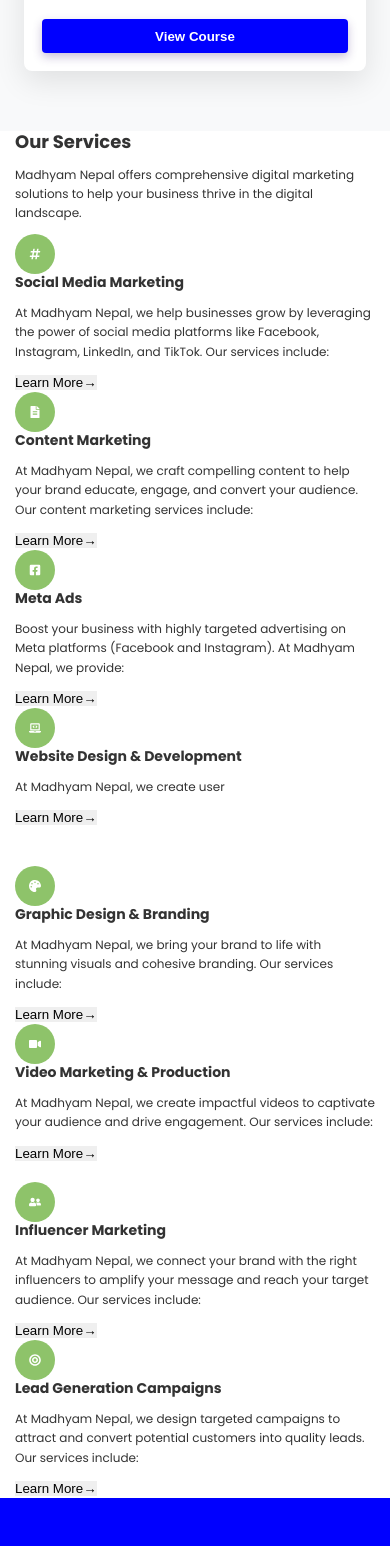
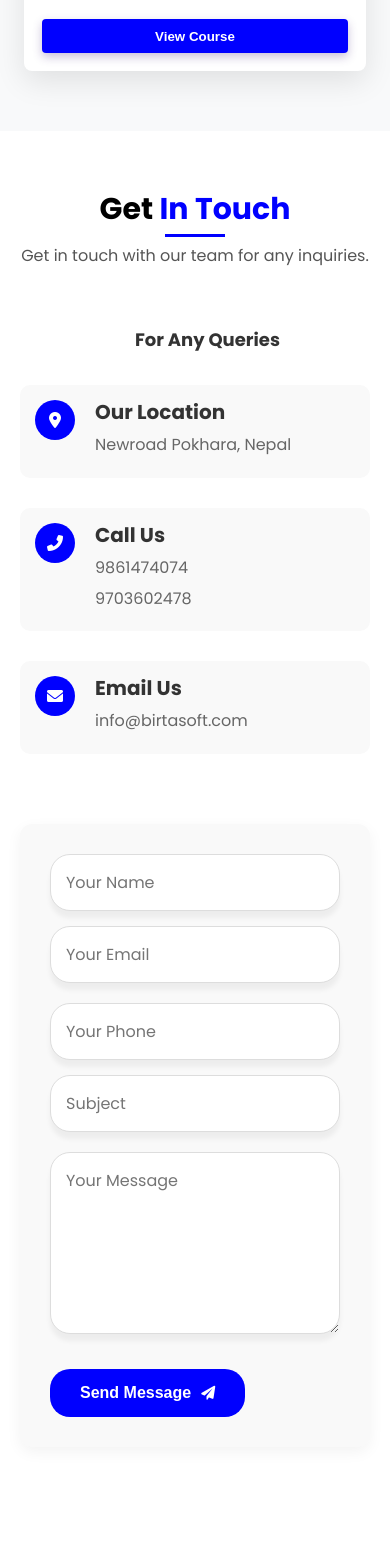
Before and after one commit to anushadhakal/BirtaAcademy, a React (Vite) app: page / in a window 390 px wide. Shown: the part 3980-5526 px from the top of the page. Built offline with nearby package versions, Linux system fonts and the light colour scheme.

Commit message:
final changes

```diff
--- a/src/components/Contact/Contact.jsx
+++ b/src/components/Contact/Contact.jsx
@@ -1,181 +1,146 @@
-// Services.jsx
-import React, { useState, useRef, useEffect } from 'react';
-import {
-  FaHashtag,
-  FaFileAlt,
-  FaFacebookSquare,
-  FaLaptopCode,
-  FaPalette,
-  FaVideo,
-  FaUserFriends,
-  FaBullseye
-} from 'react-icons/fa';
+// ContactUs.jsx
+import React, { useState } from 'react';
 import styles from './Contact.module.css';
 
-const ServiceCard = ({ title, description, icon, color, path, standardHeight, updateStandardHeight }) => {
-  const [expanded, setExpanded] = useState(false);
-  const cardRef = useRef(null);
-  const contentRef = useRef(null);
+const Contact = () => {
+  const [formData, setFormData] = useState({
+    name: '',
+    email: '',
+    phone: '',
+    subject: '',
+    message: ''
+  });
 
-  // Split description into short and full versions
-  const shortDescription = description.split('-')[0].trim();
+  const handleChange = (e) => {
+    const { name, value } = e.target;
+    setFormData(prevState => ({
+      ...prevState,
+      [name]: value
+    }));
+  };
 
-  // Contribute to finding the tallest card height
-  useEffect(() => {
-    if (cardRef.current && !expanded && updateStandardHeight) {
-      // Get natural height of this card
-      const naturalHeight = cardRef.current.scrollHeight;
-      updateStandardHeight(naturalHeight);
-    }
-  }, [updateStandardHeight]);
-
-  const toggleExpand = () => {
-    setExpanded(!expanded);
+  const handleSubmit = (e) => {
+    e.preventDefault();
+    setFormData({
+      name: '',
+      email: '',
+      phone: '',
+      subject: '',
+      message: ''
+    });
   };
 
   return (
-    <div
-      ref={cardRef}
-      className={styles.card}
-      style={{
-        '--card-accent-color': color,
-        height: expanded ? 'auto' : standardHeight ? `${standardHeight}px` : 'auto',
-        transition: 'height 0.3s ease',
-        zIndex: expanded ? '10' : 'auto'
-      }}
-    >
-      <div className={styles.iconWrapper} style={{ backgroundColor: color }}>
-        {icon}
-      </div>
-      <div className={styles.bubbles}>
-        <span className={styles.bubble}></span>
-        <span className={styles.bubble}></span>
-        <span className={styles.bubble}></span>
-      </div>
-      <h3 className={styles.cardTitle}>{title}</h3>
-      <div className={styles.cardDescription} ref={contentRef}>
-        {expanded ? (
-          <div dangerouslySetInnerHTML={{ __html: description.replace(/\n/g, '<br>').replace(/-/g, '• ') }} />
-        ) : (
-          <p>{shortDescription}</p>
-        )}
-      </div>
-      <button className={styles.learnMore} onClick={toggleExpand}>
-        <span>{expanded ? "Show Less" : "Learn More"}</span>
-        <span className={`${styles.arrow} ${expanded ? styles.rotated : ''}`}>
-          {expanded ? "↑" : "→"}
-        </span>
-      </button>
-    </div>
-  );
-};
-
-const Services = () => {
-  // State to track standard height for all cards
-  const [standardHeight, setStandardHeight] = useState(null);
-  const [cardsRendered, setCardsRendered] = useState(false);
-
-  // Function to determine the maximum height among all cards
-  const updateStandardHeight = (height) => {
-    setStandardHeight(prevHeight => Math.max(prevHeight || 0, height));
-  };
-
-  // Mark cards as rendered after a delay to ensure all heights are calculated
-  useEffect(() => {
-    const timer = setTimeout(() => {
-      setCardsRendered(true);
-    }, 100);
-
-    return () => clearTimeout(timer);
-  }, []);
-
-  const services = [
-    {
-      title: 'Social Media Marketing',
-      description: 'At Madhyam Nepal, we help businesses grow by leveraging the power of social media platforms like Facebook, Instagram, LinkedIn, and TikTok. Our services include:\n-Strategic Planning: Tailored strategies to target your ideal audience.\n-Content Creation: Engaging visuals and posts that resonate with your audience.\n-Paid Advertising: Optimized ad campaigns for better reach and conversions.\n-Community Management: Building and managing relationships with your audience.\n-Performance Tracking: Detailed analytics to refine strategies for maximum ROI.\nLet us help you connect, engage, and convert through innovative social media solutions!',
-      icon: <FaHashtag />,
-      color: '#8EC36A',
-      path: '/services/social-media-marketing'
-    },
-    {
-      title: 'Content Marketing',
-      description: 'At Madhyam Nepal, we craft compelling content to help your brand educate, engage, and convert your audience. Our content marketing services include:\n-Content Strategy: Developing tailored plans to align with your business goals.\n-Content Creation: Producing blogs, articles, videos, and infographics that add value.\n-SEO Optimization: Ensuring your content ranks higher on search engines.\n-Content Distribution: Sharing your content across the right platforms for maximum reach.\n-Performance Analysis: Tracking engagement and improving strategies for better results.\nLet us tell your story and build lasting connections with your audience!',
-      icon: <FaFileAlt />,
-      color: '#8EC36A',
-      path: '/services/content-marketing'
-    },
-    {
-      title: 'Meta Ads',
-      description: 'Boost your business with highly targeted advertising on Meta platforms (Facebook and Instagram). At Madhyam Nepal, we provide:\n-Audience Targeting: Reach the right people based on demographics, interests, and behaviors.\n-Ad Design: Create visually appealing and engaging ad creatives.\n-Campaign Optimization: Continuously refine ads for maximum ROI.\n-Performance Tracking: Monitor key metrics like reach, engagement, and conversions.\n-Budget Management: Ensure cost-effective campaigns tailored to your goals.\nDrive growth and visibility with expert Meta ad strategies from Madhyam Nepal!',
-      icon: <FaFacebookSquare />,
-      color: '#8EC36A',
-      path: '/services/meta-ads'
-    },
-    {
-      title: 'Website Design & Development',
-      description: 'At Madhyam Nepal, we create user-friendly and visually appealing websites tailored to your business needs. Our services include:\n-Custom Design: Unique, responsive, and brand-focused designs.\n-Web Development: Fast, secure, and scalable websites using the latest technologies.\n-E-commerce Solutions: Seamless online stores to boost your sales.\n-SEO-Friendly Structure: Optimized for better search engine rankings.\n-Maintenance and Support: Ensuring your website stays updated and runs smoothly.\nBuild a strong online presence with our expert website design and development services!',
-      icon: <FaLaptopCode />,
-      color: '#8EC36A',
-      path: '/services/website-design'
-    },
-    {
-      title: 'Graphic Design & Branding',
-      description: 'At Madhyam Nepal, we bring your brand to life with stunning visuals and cohesive branding. Our services include:\n-Logo Design: Crafting memorable logos that represent your brand identity.\n-Brand Identity: Developing color palettes, typography, and guidelines for a consistent look.\n-Marketing Materials: Designing brochures, flyers, banners, and social media graphics.\n-Visual Storytelling: Creating designs that connect emotionally with your audience.\n-Rebranding: Refreshing your brand to stay relevant and competitive.\nMake a lasting impression with Madhyam Nepal\'s creative graphic design and branding services!',
-      icon: <FaPalette />,
-      color: '#8EC36A',
-      path: '/services/graphic-design'
-    },
-    {
-      title: 'Video Marketing & Production',
-      description: 'At Madhyam Nepal, we create impactful videos to captivate your audience and drive engagement. Our services include:\n-Video Strategy: Crafting video campaigns aligned with your business goals.\n-Content Creation: Producing promotional, explainer, and storytelling videos.\n-Editing and Post-Production: Delivering high-quality, polished videos.\n-Platform Optimization: Tailoring videos for social media, websites, and ads.\n-Analytics and Insights: Tracking video performance to maximize ROI.\nTell your story visually with Madhyam Nepal\'s expert video marketing and production services!',
-      icon: <FaVideo />,
-      color: '#8EC36A',
-      path: '/services/video-marketing'
-    },
-    {
-      title: 'Influencer Marketing',
-      description: 'At Madhyam Nepal, we connect your brand with the right influencers to amplify your message and reach your target audience. Our services include:\n-Influencer Identification: Finding influencers who align with your brand and audience.\n-Campaign Strategy: Designing impactful campaigns to maximize engagement and conversions.\n-Content Collaboration: Ensuring authentic and creative content from influencers.\n-Performance Tracking: Measuring reach, engagement, and ROI for every campaign.\n-Long-Term Partnerships: Building lasting relationships with key influencers.\nLeverage the power of trust and authenticity with Madhyam Nepal\'s influencer marketing services!',
-      icon: <FaUserFriends />,
-      color: '#8EC36A',
-      path: '/services/influencer-marketing'
-    },
-    {
-      title: 'Lead Generation Campaigns',
-      description: 'At Madhyam Nepal, we design targeted campaigns to attract and convert potential customers into quality leads. Our services include:\n-Custom Strategies: Crafting campaigns tailored to your business goals and audience.\n-Landing Page Optimization: Designing high-converting pages for maximum lead capture.\n-Paid Ads: Running Facebook, Google, and LinkedIn ads to drive targeted traffic.\n-Email Marketing: Nurturing leads through personalized email campaigns.\n-Analytics and Reporting: Tracking performance and refining strategies for better results.\nGrow your business with effective lead generation campaigns by Madhyam Nepal!',
-      icon: <FaBullseye />,
-      color: '#8EC36A',
-      path: '/services/lead-generation'
-    }
-  ];
-
-  return (
-    <section className={styles.servicesSection} id="services">
+    <section id="contact" className={styles.contactSection}>
       <div className={styles.container}>
-        <div className={styles.sectionHeader}>
-          <h2 className={styles.sectionTitle}>Our Services</h2>
-          <div className={styles.titleUnderline}></div>
-          <p className={styles.sectionDescription}>
-            Madhyam Nepal offers comprehensive digital marketing solutions to help your business thrive in the digital landscape.
-          </p>
+        <div className={styles.contactHeader}>
+          <h2><span > Get </span>In Touch</h2>
+          <p>Get in touch with our team for any inquiries.</p>
         </div>
 
-        <div className={styles.servicesGrid}>
-          {services.map((service, index) => (
-            <ServiceCard
-              key={index}
-              title={service.title}
-              description={service.description}
-              icon={service.icon}
-              color={service.color}
-              path={service.path}
-              standardHeight={cardsRendered ? standardHeight : null}
-              updateStandardHeight={!cardsRendered ? updateStandardHeight : null}
-            />
-          ))}
+        <div className={styles.contactWrapper}>
+          <div className={styles.contactInfo}>
+              <h1>For Any <span>Queries</span> </h1>
+            <div className={styles.infoCard}>
+              <div className={styles.iconWrapper}>
+                <i className="fas fa-map-marker-alt"></i>
+              </div>
+              <div className={styles.infoContent}>
+                <h3>Our Location</h3>
+                <p>Newroad Pokhara, Nepal</p>
+              </div>
+            </div>
+
+            <div className={styles.infoCard}>
+              <div className={styles.iconWrapper}>
+                <i className="fas fa-phone-alt"></i>
+              </div>
+              <div className={styles.infoContent}>
+                <h3>Call Us</h3>
+                <p>9861474074</p>
+                <p>9703602478</p>
+              </div>
+            </div>
+
+            <div className={styles.infoCard}>
+              <div className={styles.iconWrapper}>
+                <i className="fas fa-envelope"></i>
+              </div>
+              <div className={styles.infoContent}>
+                <h3>Email Us</h3>
+                <p>info@birtasoft.com</p>
+              </div>
+            </div>
+          </div>
+
+          <div className={styles.contactForm}>
+
+            <form onSubmit={handleSubmit}>
+              <div className={styles.formRow}>
+                <div className={styles.formGroup}>
+                  <input
+                    type="text"
+                    name="name"
+                    value={formData.name}
+                    onChange={handleChange}
+                    placeholder="Your Name"
+                    required
+                  />
+                </div>
+                <div className={styles.formGroup}>
+                  <input
+                    type="email"
+                    name="email"
+                    value={formData.email}
+                    onChange={handleChange}
+                    placeholder="Your Email"
+                    required
+                  />
+                </div>
+              </div>
+
+              <div className={styles.formRow}>
+                <div className={styles.formGroup}>
+                  <input
+                    type="tel"
+                    name="phone"
+                    value={formData.phone}
+                    onChange={handleChange}
+                    placeholder="Your Phone"
+                  />
+                </div>
+                <div className={styles.formGroup}>
+                  <input
+                    type="text"
+                    name="subject"
+                    value={formData.subject}
+                    onChange={handleChange}
+                    placeholder="Subject"
+                    required
+                  />
+                </div>
+              </div>
+
+              <div className={styles.formGroup}>
+                <textarea
+                  name="message"
+                  value={formData.message}
+                  onChange={handleChange}
+                  placeholder="Your Message"
+                  required
+                  rows="6"
+                ></textarea>
+              </div>
+
+              <button type="submit" className={styles.submitBtn}>
+                Send Message <i className="fas fa-paper-plane"></i>
+              </button>
+            </form>
+          </div>
         </div>
       </div>
     </section>
   );
 };
 
-export default Services;
+export default Contact;
--- a/src/components/Contact/Contact.module.css
+++ b/src/components/Contact/Contact.module.css
@@ -34,11 +34,9 @@
   height: 3px;
   background-color: #0000ff;
 }
-
 .contactHeader h2 span {
   color: black!important;
 }
-
 .contactHeader p {
   font-size: 18px;
   color: #555;
@@ -57,11 +55,12 @@
   flex: 1;
   min-width: 300px;
 }
-
-.contactInfo h1 {
-  margin-left: 115px;
+.contactInfo h1{
+  margin-left: 115px ;
   margin-bottom: 35px;
 }
+
+
 
 .contactForm {
   flex: 1.5;
@@ -70,7 +69,7 @@
   padding: 40px;
   border-radius: 12px;
   box-shadow: 0 5px 15px rgba(0, 0, 0, 0.05);
-  height: auto;
+  height: 485px;
 }
 
 .contactForm h3 {
@@ -113,6 +112,7 @@
 
 .infoContent {
   flex-grow: 1;
+
 }
 
 .infoContent h3 {
@@ -160,7 +160,6 @@
 
 .formGroup {
   width: 100%;
-  margin-bottom: 0;
 }
 
 .formRow .formGroup {
@@ -207,13 +206,14 @@
   gap: 10px;
   transition: background-color 0.3s ease, transform 0.2s ease;
   margin-top: 30px;
+
 }
 
 .submitBtn:hover {
   background-color: white;
-  color: #0000ff;
+  color : #0000ff;
   transform: translateY(-3px);
-  border: 1px solid #0000ff;
+  border : 1px solid #0000ff;
 }
 
 .submitBtn i {
@@ -233,26 +233,21 @@
 
   .contactForm {
     padding: 30px;
-    min-width: 280px;
   }
 
-  .contactInfo h1 {
-    margin-left: 0;
-    text-align: center;
+  .formRow {
+    flex-direction: column;
+    gap: 15px;
   }
 }
 
 @media (max-width: 768px) {
   .contactSection {
-    padding: 40px 0;
-  }
-
-  .contactHeader {
-    margin-bottom: 40px;
+    padding: 60px 0;
   }
 
   .contactHeader h2 {
-    font-size: 28px;
+    font-size: 30px;
   }
 
   .contactHeader p {
@@ -261,7 +256,6 @@
 
   .infoCard {
     padding: 15px;
-    margin-bottom: 20px;
   }
 
   .iconWrapper {
@@ -272,67 +266,4 @@
   .iconWrapper i {
     font-size: 16px;
   }
-
-  .contactForm {
-    padding: 20px;
-  }
-
-  .formRow {
-    flex-direction: column;
-    gap: 15px;
-    margin-bottom: 15px;
-  }
-
-  .formGroup input,
-  .formGroup textarea {
-    padding: 12px;
-    font-size: 14px;
-  }
-
-  .submitBtn {
-    padding: 12px 25px;
-    font-size: 14px;
-    width: 100%;
-    justify-content: center;
-    margin-top: 20px;
-  }
 }
-
-@media (max-width: 480px) {
-  .container {
-    padding: 0 15px;
-  }
-
-  .contactForm {
-    padding: 15px;
-  }
-
-  .formRow {
-    gap: 12px;
-    margin-bottom: 12px;
-  }
-
-  .formGroup input,
-  .formGroup textarea {
-    padding: 10px;
-    border-radius: 15px;
-  }
-
-  .submitBtn {
-    margin-top: 15px;
-    padding: 12px 20px;
-  }
-
-  .contactInfo h1 {
-    font-size: 24px;
-    margin-bottom: 20px;
-  }
-
-  .infoContent h3 {
-    font-size: 18px;
-  }
-
-  .infoContent p {
-    font-size: 14px;
-  }
-}
```
